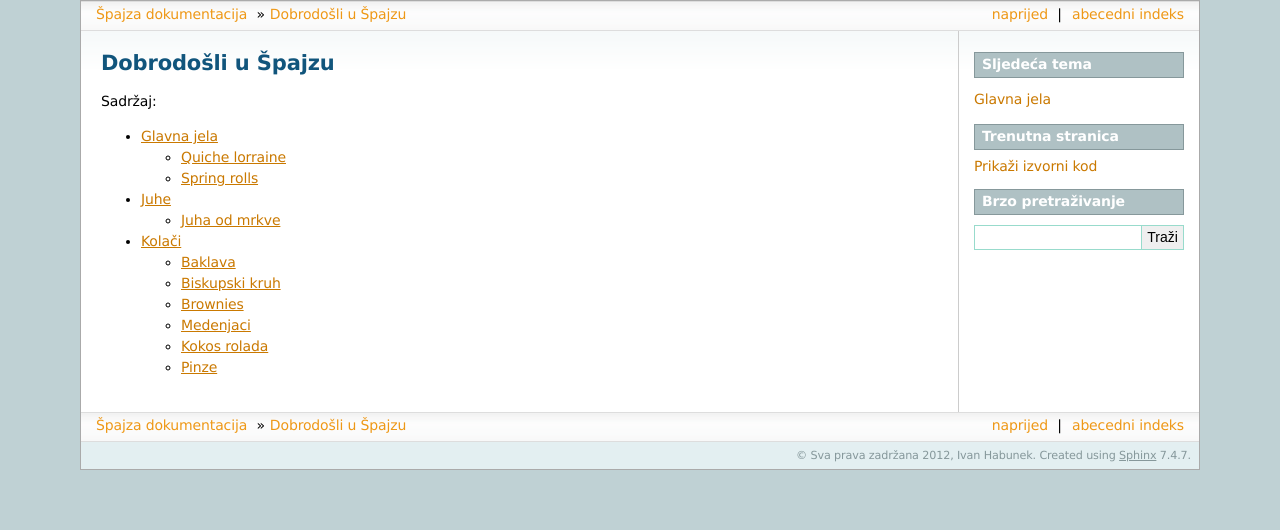
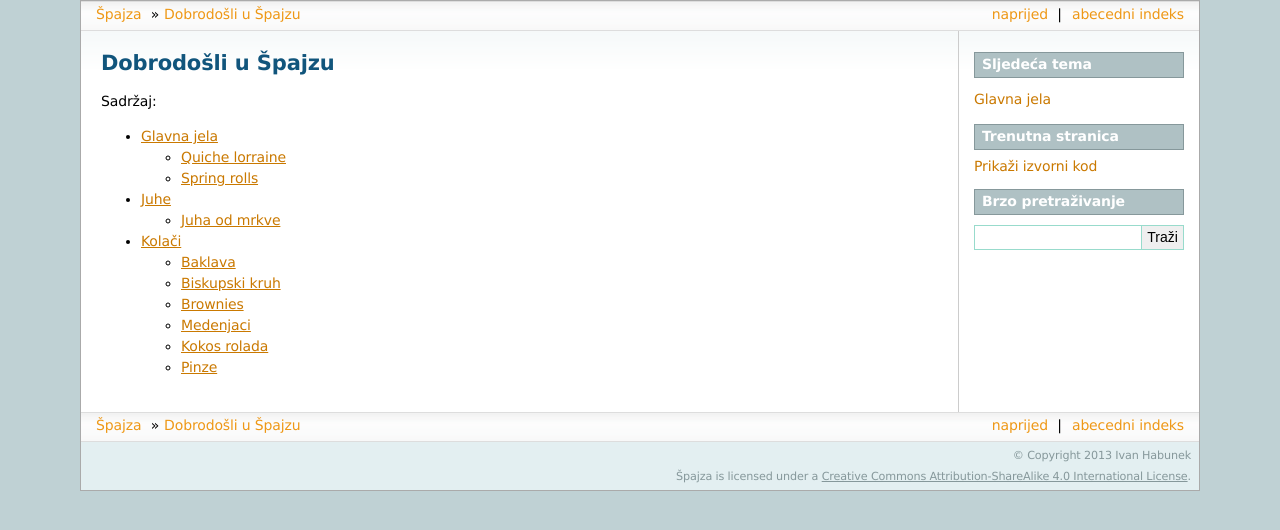
Before and after one commit to ihabunek/spajza, a Sphinx documentation site: the page built from source/index.rst, in a window 1280 px wide. Shown: the top 530 px of the page. Built offline with Sphinx 7.4.7, drawn with Linux system fonts in a browser that asks for light colours.

Commit message:
Added license info

```diff
--- /dev/null
+++ b/source/_templates/layout.html
@@ -0,0 +1,8 @@
+{% extends '!layout.html' %}
+
+{% block footer %}
+    <div class="footer">
+        &copy; Copyright 2013 Ivan Habunek<br />
+        <span xmlns:dct="http://purl.org/dc/terms/" property="dct:title">Špajza</span> is licensed under a <a target="_blank" rel="license" href="http://creativecommons.org/licenses/by-sa/4.0/">Creative Commons Attribution-ShareAlike 4.0 International License</a>.
+    </div>
+{% endblock %}
--- a/source/conf.py
+++ b/source/conf.py
@@ -103,7 +103,7 @@ html_theme = 'sphinxdoc'
 
 # The name for this set of Sphinx documents.  If None, it defaults to
 # "<project> v<release> documentation".
-#html_title = None
+html_title = u"Špajza"
 
 # A shorter title for the navigation bar.  Default is the same as html_title.
 #html_short_title = None
```
Also changed, not shown: LICENSE.md (added).
